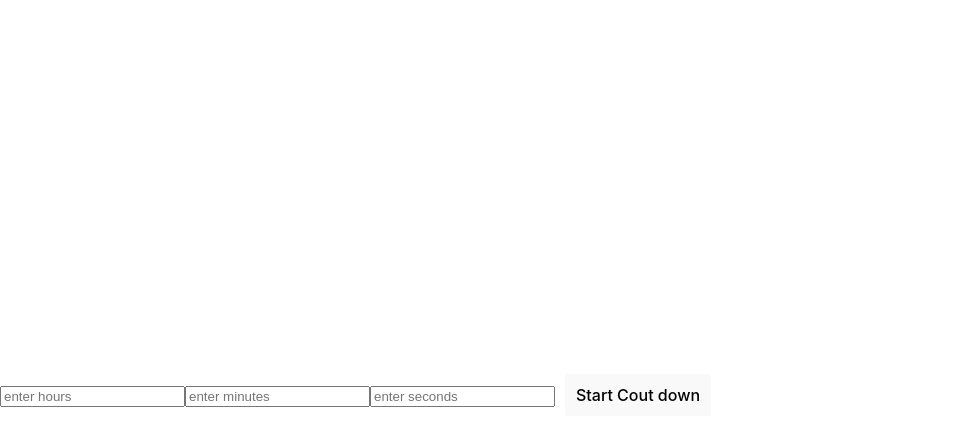
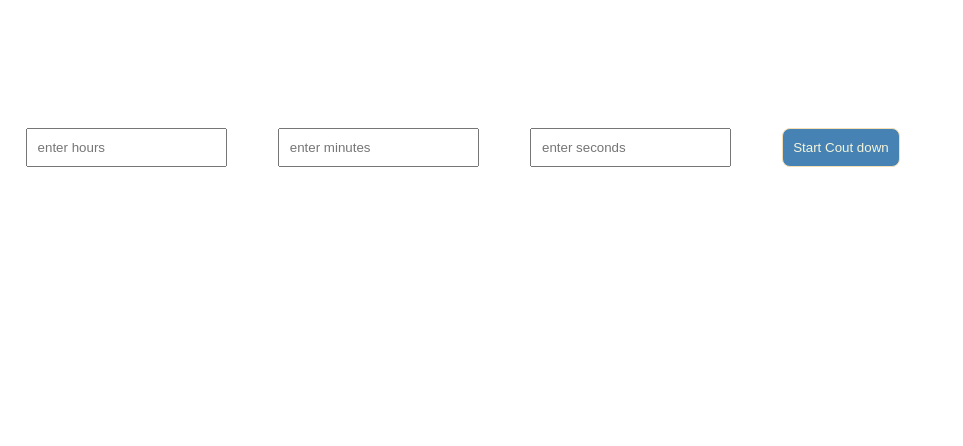
Before and after one commit to nikhilgvpce/react-timer, a React (Vite) app: page / in a window 1280 px wide. Shown: the top 446 px of the page, without its empty margins (0-963 px from the left). Built offline with nearby package versions, Linux system fonts and the light colour scheme.

Commit message:
Adds validation before adding timer and styling changes

```diff
--- a/src/App.css
+++ /dev/null
@@ -1,6 +0,0 @@
-#root {
-  max-width: 1280px;
-  margin: 0 auto;
-  padding: 2rem;
-  text-align: center;
-}
--- /dev/null
+++ b/src/FakeTimer/FakeTimer.css
@@ -0,0 +1,16 @@
+.fake-timer {
+    display: flex;
+    width: 100vw;
+}
+
+.fake-timer input, .fake-timer button {
+    padding: 10px;
+    margin: 10% 2% 2% 2%;
+}
+
+button {
+    border: 1px solid wheat;
+    border-radius: 8px;
+    background-color: steelblue;
+    color: beige;
+}
--- a/src/FakeTimer/FakeTimer.jsx
+++ b/src/FakeTimer/FakeTimer.jsx
@@ -1,4 +1,5 @@
 import { useState } from "react"
+import "./FakeTimer.css"
 import Input from "../UIComponents/Input/Input"
 
 export const FakeTimer = ({ setTimerCallback }) => {
@@ -11,6 +12,7 @@ export const FakeTimer = ({ setTimerCallback }) => {
     })
 
     const handleClick = () => {
+        if(!time.hours || !time.seconds || !time.minutes) return;
         setTimerCallback({
             timerId: crypto.randomUUID(),
             ...time
@@ -53,7 +55,7 @@ export const FakeTimer = ({ setTimerCallback }) => {
     ]
 
     return (
-        <div onChange={handleInputChange}>
+        <div className="fake-timer" onChange={handleInputChange}>
             {
                 inputs.map(input => <Input type={'number'} placeholder={input.placeholder} className={input.class} value={input.value} />)
             }
--- a/src/Home/Home.css
+++ b/src/Home/Home.css
@@ -1,3 +1,9 @@
-.timer-wrapper {
-    margin: 10px;
+.timer-list {
+    margin-left: 1%;
 }
+
+.timer-list input {
+    padding: 10px;
+    margin: 1% 1% 1% 1%;
+
+}
--- a/src/Home/Home.jsx
+++ b/src/Home/Home.jsx
@@ -15,13 +15,15 @@ const Home = () => {
     }
 
     return <>
+        <div className="fake-timer-wrapper">
             <FakeTimer setTimerCallback={setNewTimer} />
-        <div className="timer-wrapper">
+        </div>
+        <div className="timer-list">
             {
                 timers.map((timer) => {
                     return (
-                        <div key={timer.timerId}>
                         <Timer
+                            key={timer.timerId}
                             timerId={timer?.timerId}
                             isCountDown={timer?.isCountDown}
                             shouldStartTimer={timer?.shouldStartTimer}
@@ -29,7 +31,6 @@ const Home = () => {
                             minutes={timer.minutes}
                             seconds={timer.seconds}
                         />
-                        </div>
                     )
                 })
             }
--- a/src/Timer/Timer.jsx
+++ b/src/Timer/Timer.jsx
@@ -1,4 +1,5 @@
-import { memo, useEffect, useMemo, useReducer, useState } from "react";
+import { useEffect, useReducer } from "react";
+import "./Timer.css";
 import Input from "../UIComponents/Input/Input";
 
 const initialState = {
@@ -62,7 +63,7 @@ const Timer = ({ hours, minutes, seconds, isCountDown, isCountUp, shouldStartTim
                             type: 'SET_HOURS',
                             payload: currentHours
                         })
-                    } else if(currentHours == 0) {
+                    } else if (currentHours == 0) {
                         clearInterval(intervalId);
                         return;
                     }
@@ -135,11 +136,11 @@ const Timer = ({ hours, minutes, seconds, isCountDown, isCountUp, shouldStartTim
     }, [shouldStartTimer, isCountDown])
 
     return (
-        <>
+        <div className="timer-item-wrapper">
             <Input placeholder={'enter hours'} value={timer.hours} isReadOnly={isReadOnly} />
             <Input placeholder={'enter minutes'} value={timer.minutes} isReadOnly={isReadOnly} />
             <Input placeholder={'enter seconds'} value={timer.seconds} isReadOnly={isReadOnly} />
-        </>
+        </div>
 
     )
 }
--- a/src/index.css
+++ b/src/index.css
@@ -1,69 +1,4 @@
-:root {
-  font-family: Inter, system-ui, Avenir, Helvetica, Arial, sans-serif;
-  line-height: 1.5;
-  font-weight: 400;
-
-  color-scheme: light dark;
-  color: rgba(255, 255, 255, 0.87);
-  background-color: #242424;
-
-  font-synthesis: none;
-  text-rendering: optimizeLegibility;
-  -webkit-font-smoothing: antialiased;
-  -moz-osx-font-smoothing: grayscale;
+* {
+  margin: 0;
+  padding: 0;
 }
-
-a {
-  font-weight: 500;
-  color: #646cff;
-  text-decoration: inherit;
-}
-a:hover {
-  color: #535bf2;
-}
-
-body {
-  margin: 0;
-  display: flex;
-  place-items: center;
-  min-width: 320px;
-  min-height: 100vh;
-}
-
-h1 {
-  font-size: 3.2em;
-  line-height: 1.1;
-}
-
-button {
-  border-radius: 2px;
-  border: 1px solid transparent;
-  padding: 10px;
-  font-size: 1em;
-  font-weight: 500;
-  font-family: inherit;
-  background-color: #1a1a1a;
-  cursor: pointer;
-  transition: border-color 0.25s;
-  margin-left: 10px;
-}
-button:hover {
-  border-color: #646cff;
-}
-button:focus,
-button:focus-visible {
-  outline: 4px auto -webkit-focus-ring-color;
-}
-
-@media (prefers-color-scheme: light) {
-  :root {
-    color: #213547;
-    background-color: #ffffff;
-  }
-  a:hover {
-    color: #747bff;
-  }
-  button {
-    background-color: #f9f9f9;
-  }
-}
```
Also changed, not shown: src/Timer/Timer.css (added). Lines whose indentation alone changed are shown as unchanged.
